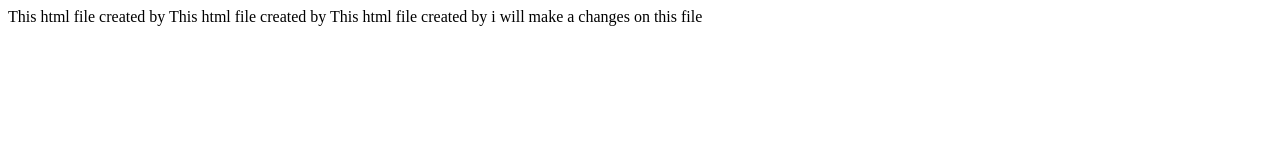
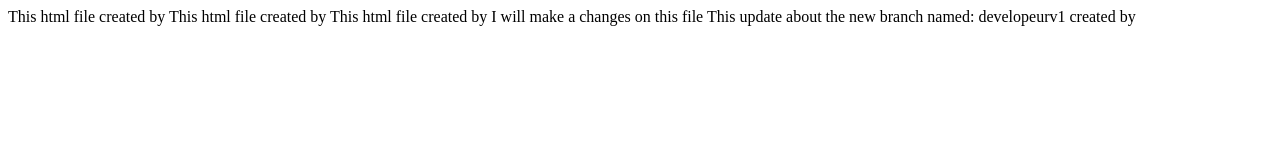
Before and after one commit to Mehdidev24/Ecommerce, a plain HTML site: page index.html in a window 1280 px wide. Drawn offline with Linux system fonts and the light colour scheme.

Commit message:
This commite about new branch modifications by Abdelhamid

```diff
--- a/index.html
+++ b/index.html
@@ -1,4 +1,2 @@
-This html file created by <mehdi>
-This html file created by <MehdiLassal>
-This html file created by <Amine Rkhis>
-i will make a changes on this file
+This html file created by <mehdi> This html file created by <MehdiLassal> This html file created by <Amine Rkhis> I will make a changes on this file
+This update about the new branch named: developeurv1 created by <abdelhamid>
```
